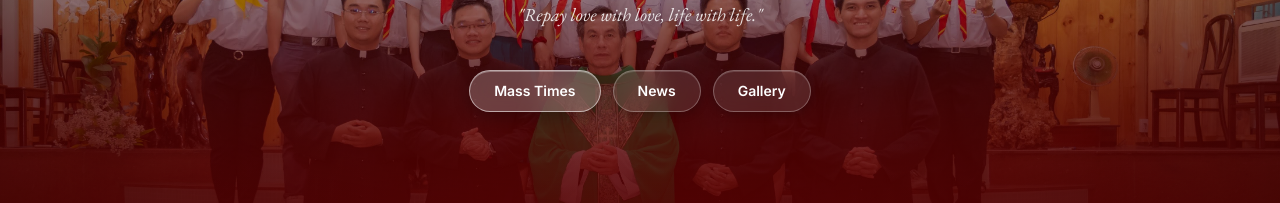
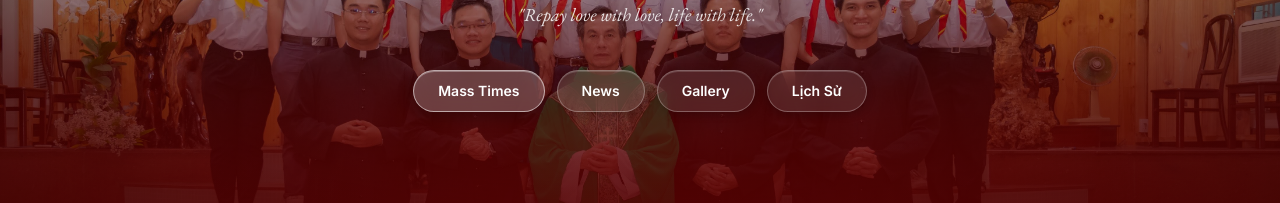
Before and after one commit to Feng1907/mautam-web, a React (Vite) app in the folder client/: page / in a window 1280 px wide. Shown: the part 336-539 px from the top of the page. Built offline with nearby package versions, Linux system fonts and the light colour scheme; no server answers; a web font is replaced by a local one.

Commit message:
feat(home/hero): thêm nút Lịch Sử → /lich-su-cuu-do

```diff
--- a/client/src/pages/Home.jsx
+++ b/client/src/pages/Home.jsx
@@ -153,8 +153,9 @@ const Home = () => {
             </Link>
             {/* Các nút phụ — Glass mờ hơn */}
             {[
-              { to: '/tin-tuc',  label: t('home.news')     },
-              { to: '/thu-vien', label: t('nav.gallery')   },
+              { to: '/tin-tuc',        label: t('home.news')     },
+              { to: '/thu-vien',       label: t('nav.gallery')   },
+              { to: '/lich-su-cuu-do', label: 'Lịch Sử'          },
               ...(user ? [{ to: '/lop-hoc', label: t('home.classes') }] : []),
             ].map(link => (
               <Link key={link.to} to={link.to}
```
